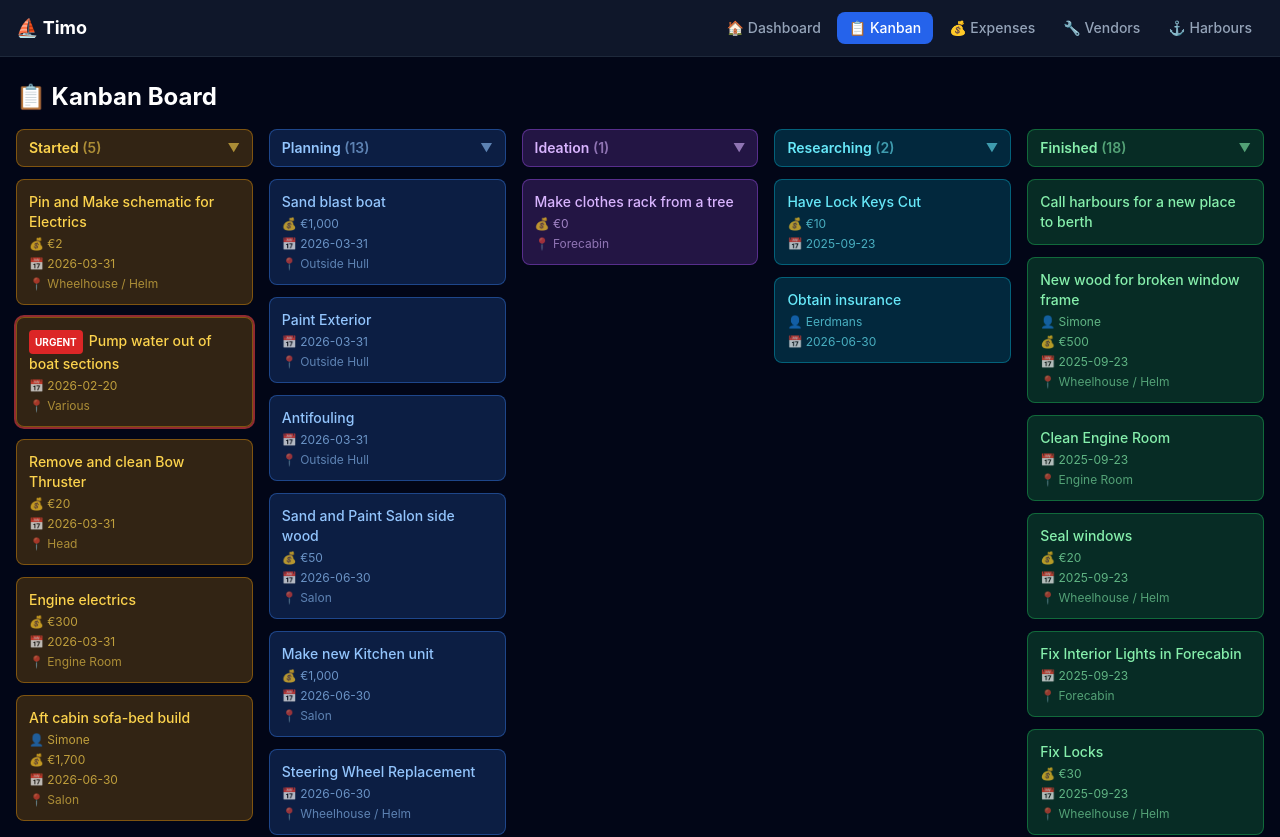
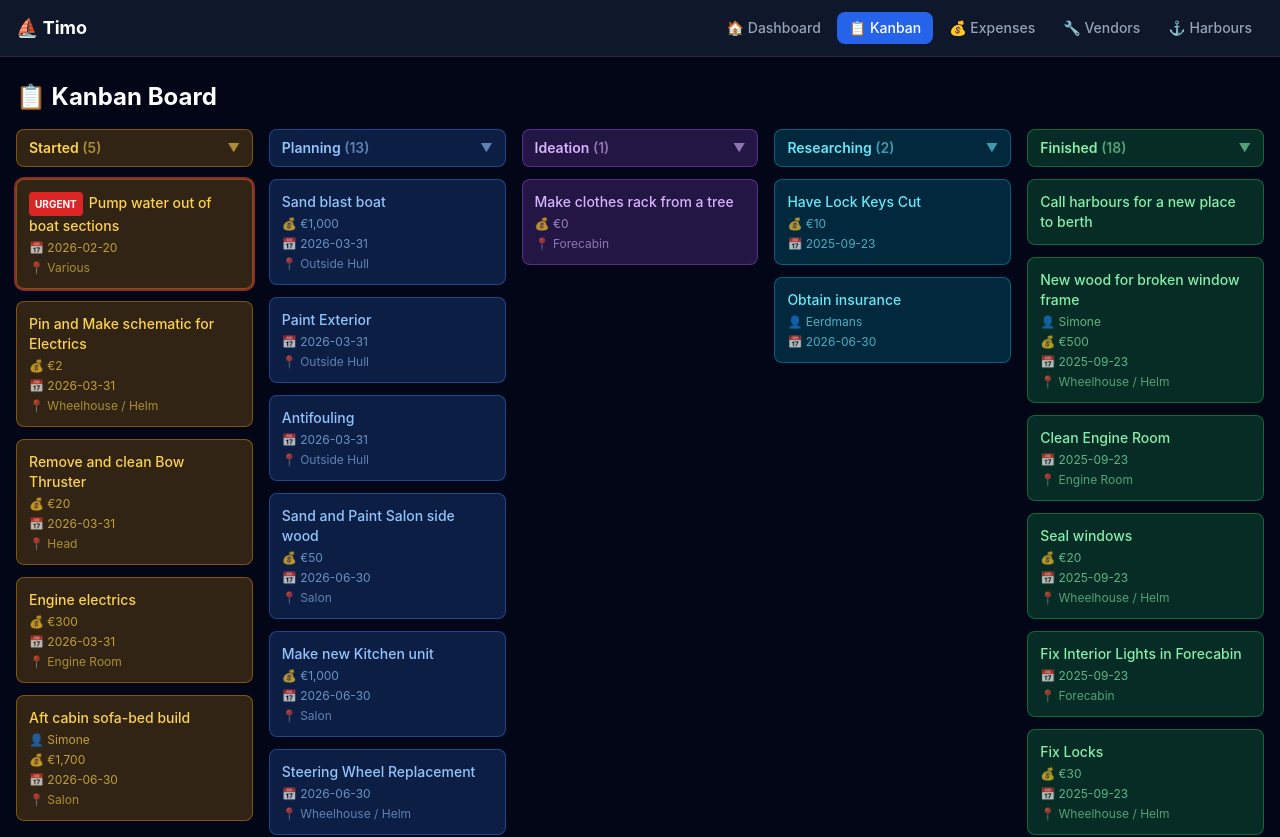
Before and after one commit to kokosthief/boat-dashboard, a Next.js app: page /kanban in a window 1280 px wide. Shown: the top 837 px of the page. Built offline with nearby package versions, Linux system fonts and the light colour scheme.

Commit message:
fix: urgent tasks sort to top of kanban columns

```diff
--- a/src/app/kanban/page.tsx
+++ b/src/app/kanban/page.tsx
@@ -15,7 +15,7 @@ export default function KanbanPage() {
       <h1 className="text-2xl font-bold">📋 Kanban Board</h1>
       <div className="grid grid-cols-1 md:grid-cols-5 gap-4">
         {statusColumns.map(col => {
-          const colTasks = tasks.filter(t => t.status === col);
+          const colTasks = tasks.filter(t => t.status === col).sort((a, b) => (b.urgent ? 1 : 0) - (a.urgent ? 1 : 0));
           const colors = statusColors[col];
           const isCollapsed = collapsed[col] || false;
           return (
```
